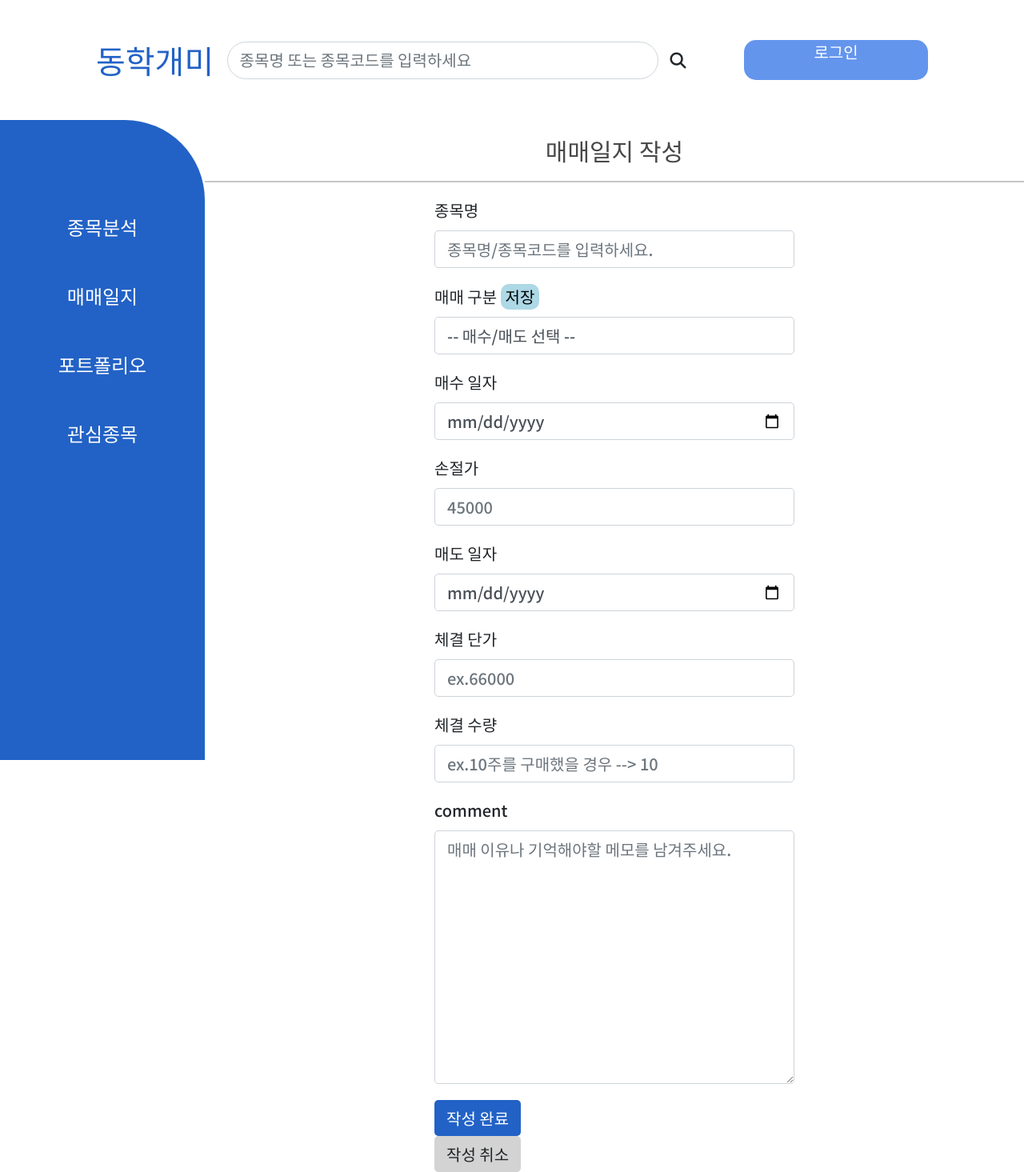
After one commit to yeondu/donghak_gaemi, a Django app: template templates/tradingNote/post.html in a window 1280 px wide. The commit adds this page. Shown: the whole page at 80% size. Run offline with Django 3.2, Linux system fonts and the light colour scheme; the template is opened without the code that fills it, so the values that code supplies are empty; some libraries are stand-ins or nearby versions.

Commit message:
add post template

```diff
--- a/templates/base.html
+++ b/templates/base.html
@@ -1,5 +1,6 @@
 <!doctype html>
 <html lang="en">
+{% load static %}
 <head>
     <meta charset="UTF-8">
     <meta name="viewport"
@@ -11,6 +12,9 @@
         <!-- Bootstrap CSS -->
     <link href="https://cdn.jsdelivr.net/npm/bootstrap@5.0.0-beta3/dist/css/bootstrap.min.css" rel="stylesheet"
           integrity="sha384-eOJMYsd53ii+scO/bJGFsiCZc+5NDVN2yr8+0RDqr0Ql0h+rP48ckxlpbzKgwra6" crossorigin="anonymous">
+    <link rel="stylesheet" href="https://maxcdn.bootstrapcdn.com/bootstrap/4.0.0/css/bootstrap.min.css"
+        integrity="sha384-Gn5384xqQ1aoWXA+058RXPxPg6fy4IWvTNh0E263XmFcJlSAwiGgFAW/dAiS6JXm" crossorigin="anonymous">
+
 
     <script src="https://cdn.jsdelivr.net/npm/bootstrap@5.0.0-beta3/dist/js/bootstrap.bundle.min.js"
             integrity="sha384-JEW9xMcG8R+pH31jmWH6WWP0WintQrMb4s7ZOdauHnUtxwoG2vI5DkLtS3qm9Ekf"
--- /dev/null
+++ b/templates/tradingNote/post.html
@@ -0,0 +1,63 @@
+{% extends 'base.html' %}
+
+{% block title %}
+    매매일지 작성
+{% endblock %}
+
+{% block content %}
+
+    <div class="wrap">
+        <div>
+            <p>
+                <div class="title" style="color : #484848; text-align: center;"><h4>매매일지 작성</h4></div></p>
+        </div>
+        <hr>
+        <div class="post-box" style="width:450px; margin:auto;">
+        <form class="form-area" method="post" action="/tradingNote/post/">
+            {% csrf_token %}
+            <div class="form-group input-label">
+                <label for="exampleFormControlInput1">종목명</label>
+                <input class="form-control" placeholder="종목명/종목코드를 입력하세요." id="stock_name" name="stock_name">
+            </div>
+            <div class="form-group input-label">
+                <label for="exampleFormControlInput1">매매 구분</label>
+                <button type="button" id="save-category" onclick="hide_date()" style="border-radius:10px;border:lightblue; background-color:lightblue;">저장</button>
+                <select class="form-control" id="trading_category" name="trading_category">
+                    <option value="">-- 매수/매도 선택 --</option>
+                    <option value="매수">매수</option>
+                    <option value="매도">매도</option>
+                </select>
+            </div>
+            <div class="form-group input-label">
+                <label for="exampleFormControlInput1">매수 일자</label>
+                <input type="date" class="form-control" placeholder="" id="buying_date" name="buying_date">
+            </div>
+            <div class="form-group input-label">
+                <label for="exampleFormControlInput1">손절가</label>
+                <input class="form-control" placeholder="45000" id="stop_loss" name="stop_loss">
+            </div>
+            <div class="form-group input-label">
+                <label for="exampleFormControlInput1">매도 일자</label>
+                <input type="date" class="form-control" placeholder="" id="sell_date" name="sell_date">
+            </div>
+            <div class="form-group input-label">
+                <label for="exampleFormControlInput1">체결 단가</label>
+                <input class="form-control" placeholder="ex.66000" id="contract_price" name="contract_price">
+            </div>
+            <div class="form-group input-label">
+                <label for="exampleFormControlInput1">체결 수량</label>
+                <input class="form-control" placeholder="ex.10주를 구매했을 경우 --> 10" id="contract_amount" name="contract_amount">
+            </div>
+            <div class="form-group input-label">
+                <label for="exampleFormControlTextarea1">comment</label>
+                <textarea class="form-control" rows="10" placeholder="매매 이유나 기억해야할 메모를 남겨주세요." id="trading_comment" name="trading_comment"></textarea>
+            </div>
+            <button type="submit" class="btn btn-primary" style="border: #2262C6; background: #2262C6;">작성 완료</button>
+            </form>
+            <from>
+                <button type="submit"  class="btn" style="border:lightgray; background-color:lightgray;">작성 취소</button>
+            </from>
+
+    </div>
+
+{% endblock %}
```
